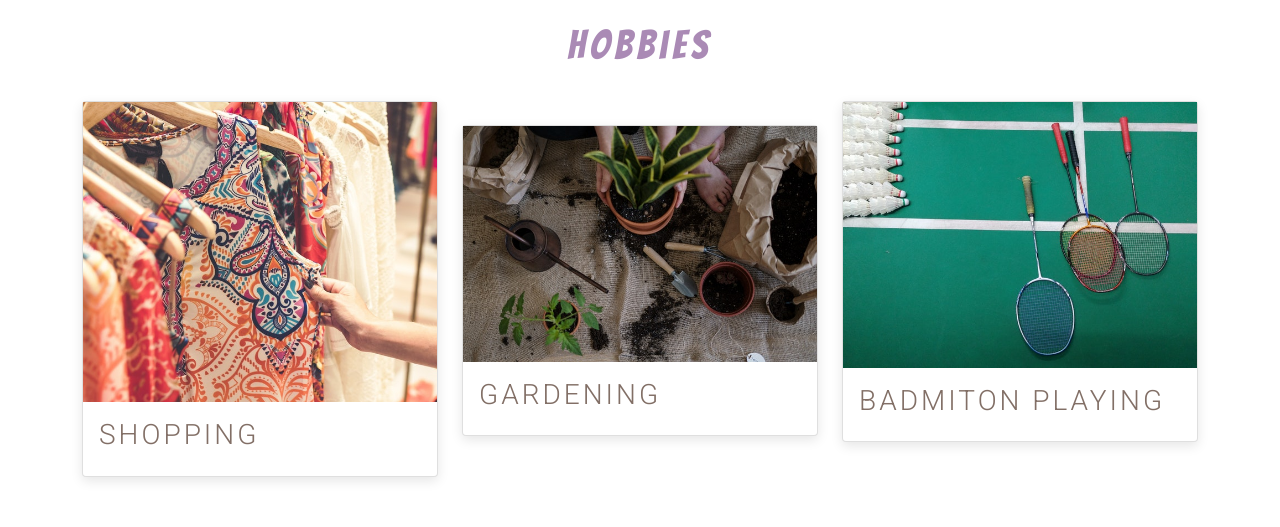
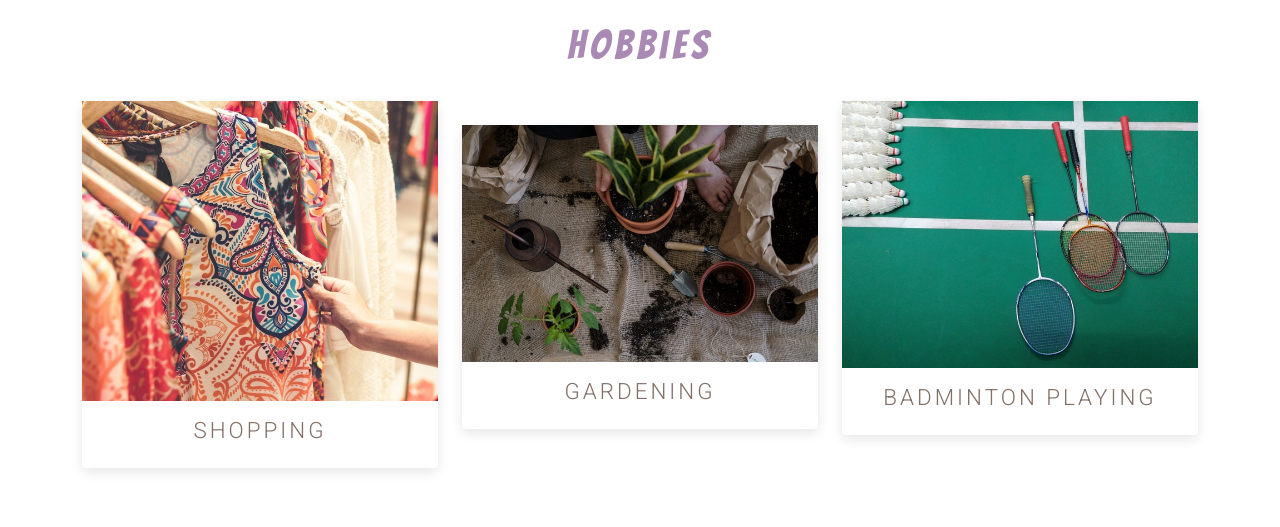
Before and after one commit to moniruzzamansaikat/tintin-static, a plain HTML site: page index.html in a window 1280 px wide. Shown: the part 1347-1874 px from the top of the page. Drawn offline with nearby package versions, Linux system fonts and the light colour scheme.

Commit message:
fixed alignment

```diff
--- a/index.html
+++ b/index.html
@@ -190,7 +190,7 @@
             <div class="card mb-4" data-aos="zoom-in">
               <img src="./img/hobbies/img1.jpg" alt="" />
               <div class="card-body">
-                <h3>Shopping</h3>
+                <h3 class="text-center">Shopping</h3>
               </div>
             </div>
           </div>
@@ -198,7 +198,7 @@
             <div class="card mb-4 mt-4" data-aos="zoom-in">
               <img src="./img/hobbies/img2.jpg" alt="" />
               <div class="card-body">
-                <h3>Gardening</h3>
+                <h3 class="text-center">Gardening</h3>
               </div>
             </div>
           </div>
@@ -206,7 +206,7 @@
             <div class="card mb-4" data-aos="zoom-in">
               <img src="./img/hobbies/img3.jpg" alt="" />
               <div class="card-body">
-                <h3>Badmiton Playing</h3>
+                <h3 class="text-center">Badminton Playing</h3>
               </div>
             </div>
           </div>
--- a/styles.scss
+++ b/styles.scss
@@ -146,6 +146,7 @@ header {
     box-shadow: rgba(0, 0, 0, 0.1) 0px 4px 12px;
     transition: 0.3s ease-in;
     padding-top: 0;
+    border: 0;
 
     &:hover {
       box-shadow: rgba(255, 255, 255, 0.1) 0px 1px 1px 0px inset,
@@ -162,6 +163,7 @@ header {
     h3 {
       text-transform: uppercase;
       letter-spacing: 3px;
+      font-size: 1.4rem;
       font-weight: 300;
     }
   }
```
Also changed, not shown: styles.css, 1 other file.
